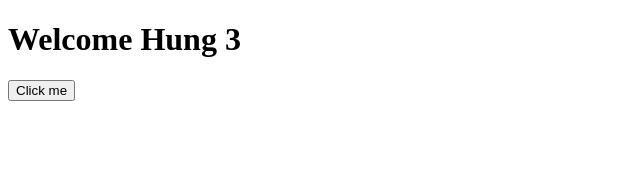
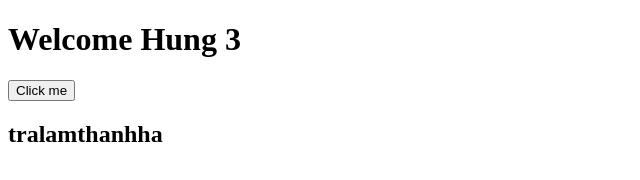
Before and after one commit to tralamthanhha/CNPM-Git-Lab04, a plain HTML site: page index.html in a window 1280 px wide. Shown: the whole page, without its empty margins (0-640 px from the left). Drawn offline with Linux system fonts and the light colour scheme.

Commit message:
Update index.html
chỉnh h2

```diff
--- a/index.html
+++ b/index.html
@@ -9,6 +9,7 @@
 <body>
     <h1>Welcome Hung 3</h1>
     <button>Click me</button>
+    <h2>tralamthanhha</h2>
     <script src="main.js"></script>
 </body>
 </html>
```
